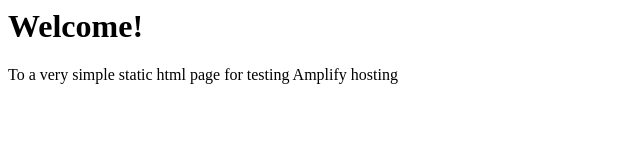
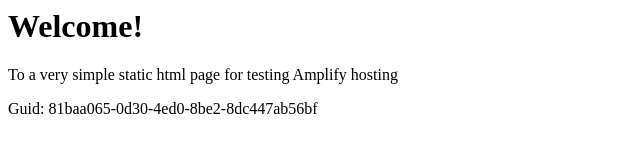
Before and after one commit to aws-aemilia-icn/Github-PR-Commit-Integration-Test-DoNotTouch-v1-preprod-ap-northeast-2, a website: page src/index.html in a window 1280 px wide. Shown: the whole page, without its empty margins (0-640 px from the left). Drawn offline with Linux system fonts and the light colour scheme.

Commit message:
commit from integ tests

```diff
--- a/src/index.html
+++ b/src/index.html
@@ -1,3 +1,5 @@
+
+
 <html lang="en">
 
 <head>
@@ -10,6 +12,6 @@
 <body>
     <h1>Welcome!</h1>
     <p>To a very simple static html page for testing Amplify hosting</p>
-</body>
+    <p>Guid: 81baa065-0d30-4ed0-8be2-8dc447ab56bf</p></body>
 
 </html>
```
